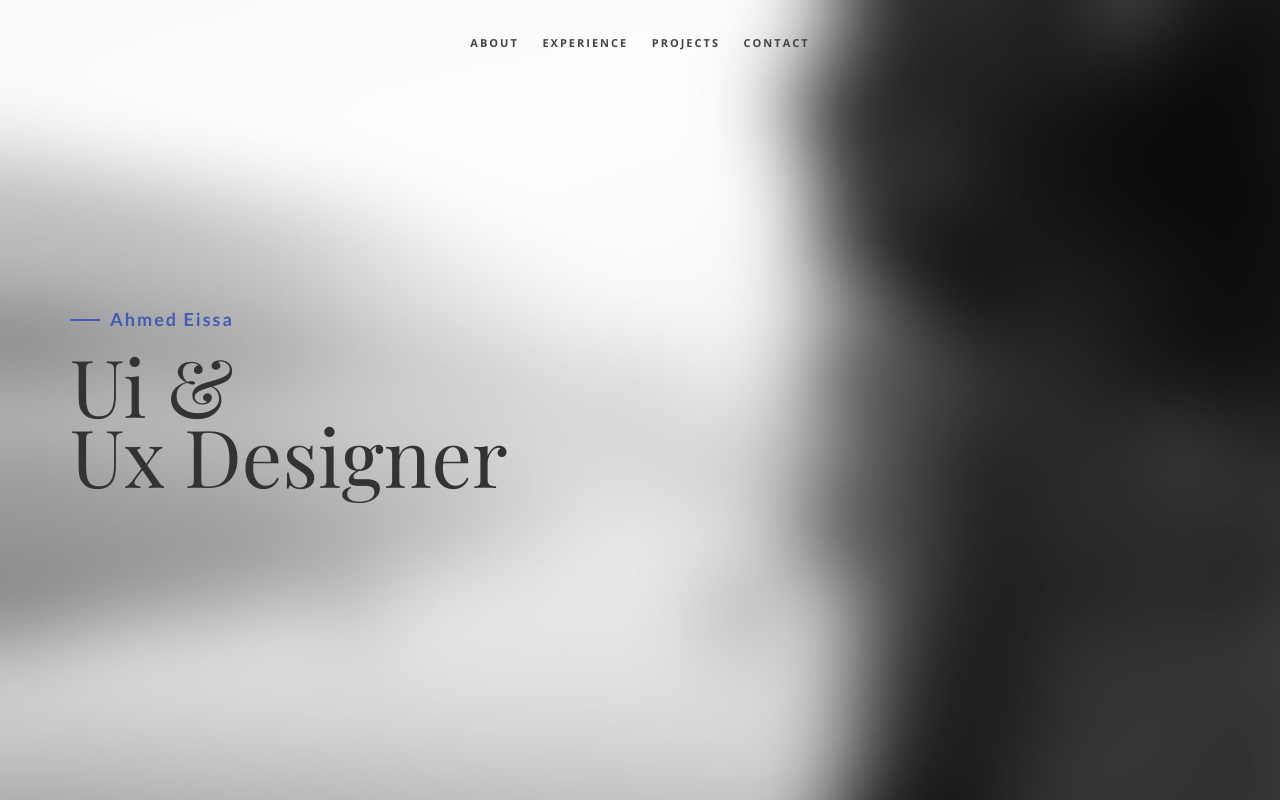
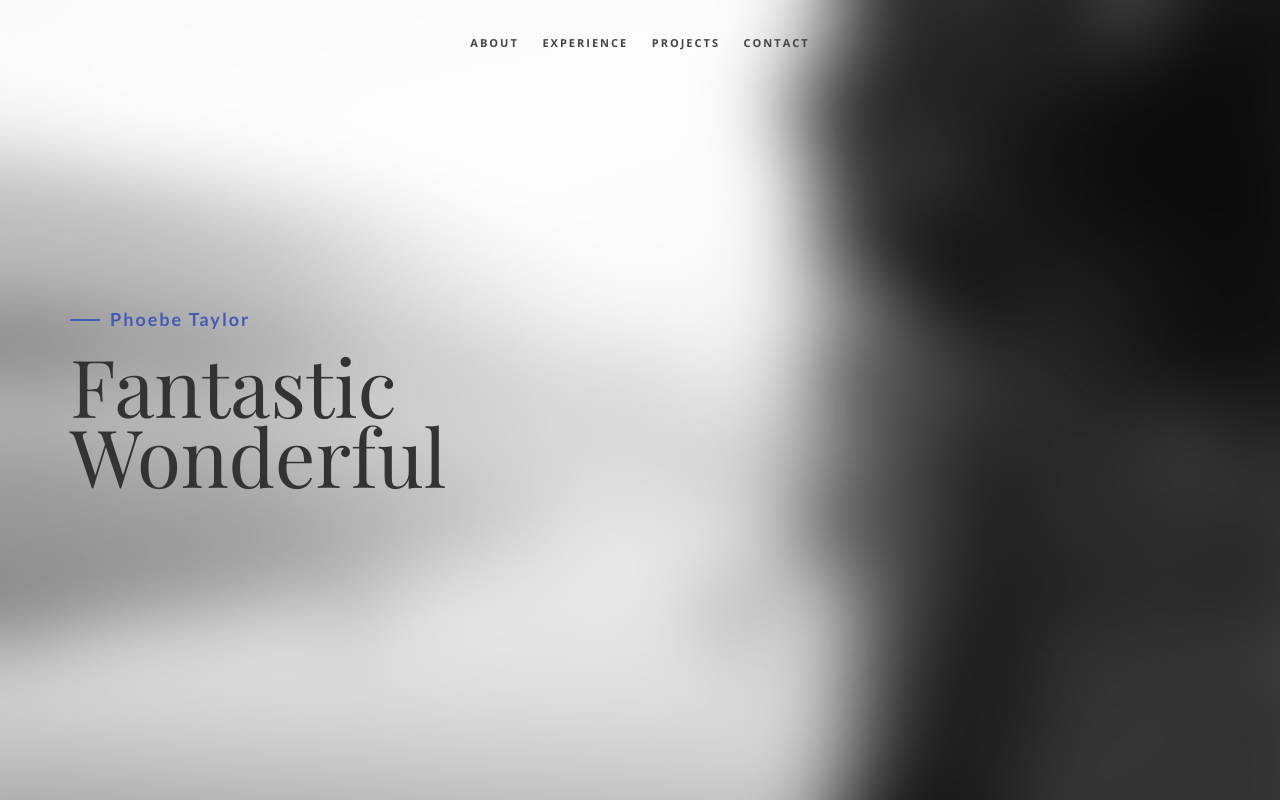
Before and after one commit to culleenamore/culleenamore.github.io, a plain HTML site: page index.html in a window 1280 px wide. Shown: the top 800 px of the page. Drawn offline with nearby package versions, Linux system fonts and the light colour scheme; files whose address does not match are found by name; a web font is replaced by a local one.

Commit message:
Update index.html

```diff
--- a/index.html
+++ b/index.html
@@ -53,8 +53,8 @@
         <div class="container">
             <div class="disply-table">
                 <div class="table-cell" data-aos="fade-up" data-aos-delay="0">
-                    <h4>Ahmed Eissa</h4>
-                    <h1>Ui &<br /> Ux Designer</h1> </div>
+                    <h4>Phoebe Taylor</h4>
+                    <h1>Fantastic<br /> Wonderful</h1> </div>
             </div>
         </div>
     </div>
```
